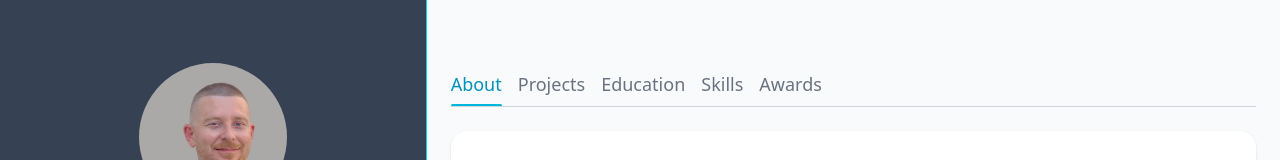
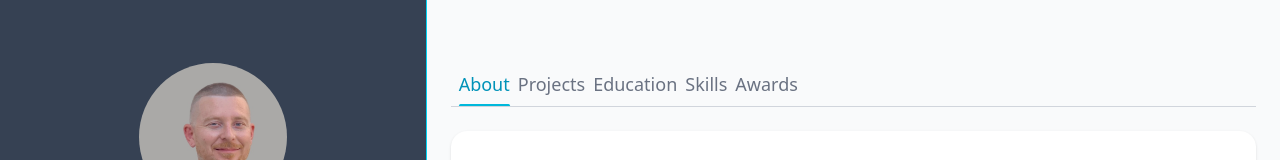
Before and after one commit to greg-of-Earth/greg-of-Earth_portfolio, a Next.js app: page / in a window 1280 px wide. Shown: the part 219-379 px from the top of the page. Built offline with nearby package versions, Linux system fonts and the light colour scheme.

Commit message:
fixing nav

```diff
--- a/src/components/MainContent.tsx
+++ b/src/components/MainContent.tsx
@@ -25,7 +25,8 @@ const MainContent: React.FC<MainContentProps> = ( { className }) => {
 
   return (
     <main className="flex-1 flex flex-col items-center justify-start md:justify-center w-full px-4 sm:px-6 bg-gray-50 text-slate-800 mt-[6px]">
-        <nav className="flex space-x-4 sm:space-x-4 border-b border-gray-300 mb-6 mt-[6vh] overflow-x-auto no-scrollbar w-full">
+        <nav className="flex space-x-6 sm:space-x-8 border-b border-gray-300 mb-6 mt-[6vh] overflow-x-auto no-scrollbar w-full">
+            <div className="flex flex-nowrap space-x-2 px-2">
             {TABS.map((tab) => (
                 <button
                     key={tab}
@@ -42,6 +43,7 @@ const MainContent: React.FC<MainContentProps> = ( { className }) => {
                     )}
                 </button>
             ))}
+            </div>
         </nav>
 
         {/* animation */}
```
